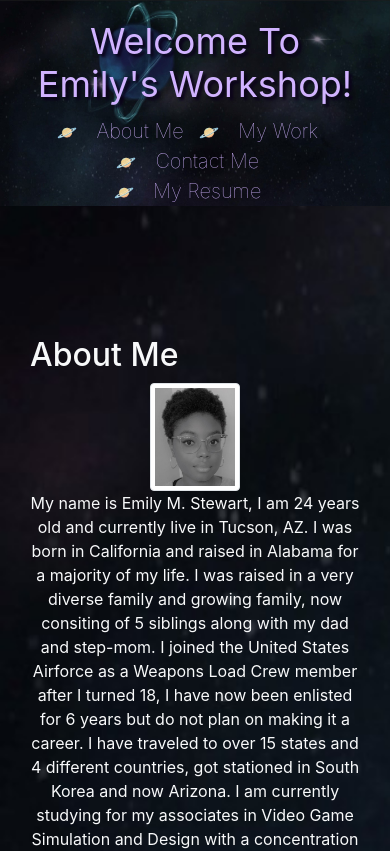
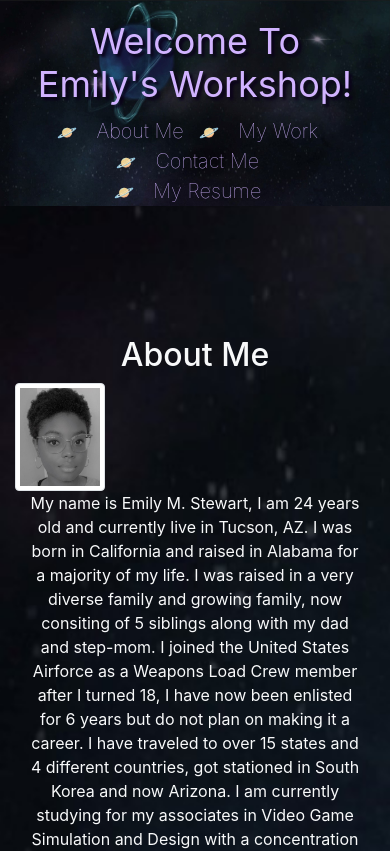
Before and after one commit to EmiStew14/My-Portfolio, a plain HTML site: page index.html in a window 390 px wide. Shown: the top 851 px of the page. Drawn offline with nearby package versions, Linux system fonts and the light colour scheme; a script that the page names is missing; a web font is replaced by a local one.

Commit message:
Add files via upload

```diff
--- a/assets/style.css
+++ b/assets/style.css
@@ -86,13 +86,8 @@ article {
     width: 200px;
     height: 300px;
 }
-.info p {
-    padding: 10px;
-    flex: 50%;
-    align-content: center;
-    justify-content:space-evenly;
-}
-.img-fluid {
+
+.img-thumbnail {
  width: 200px;
 height: 200px;
 text-align: center;
@@ -222,9 +217,6 @@ footer p {
       text-align: center;
       width: 100%;
     }
-    .about {
-        text-align: center;
-    }
     .selfie {
         width: 60%;
         align-items: center;
@@ -233,7 +225,7 @@ footer p {
         width: 80%;
       }
 
-      .img-fluid {
+      .img-thumbnail {
         flex: 0 10%;
       }
 
@@ -243,7 +235,7 @@ footer p {
 
   /* MEDIA QUERY FOR TABLETS AND SMALLER */
   @media screen and (max-width: 768px) {
-    .about-me {
+    #about-me {
         flex: 2 100%;
         text-align: center;
         justify-content: center;
@@ -251,7 +243,7 @@ footer p {
     section {
       padding: 30px 15px;
     }
-    .about-me h2 {
+    #about-me h2 {
         flex: 1 100%;
         text-align: center;
       }
@@ -284,7 +276,7 @@ footer p {
           width: 100%;
     }
 
-    .img-fluid {
+    .img-thumbnail {
           flex: 0 100%;
     }
 
```
